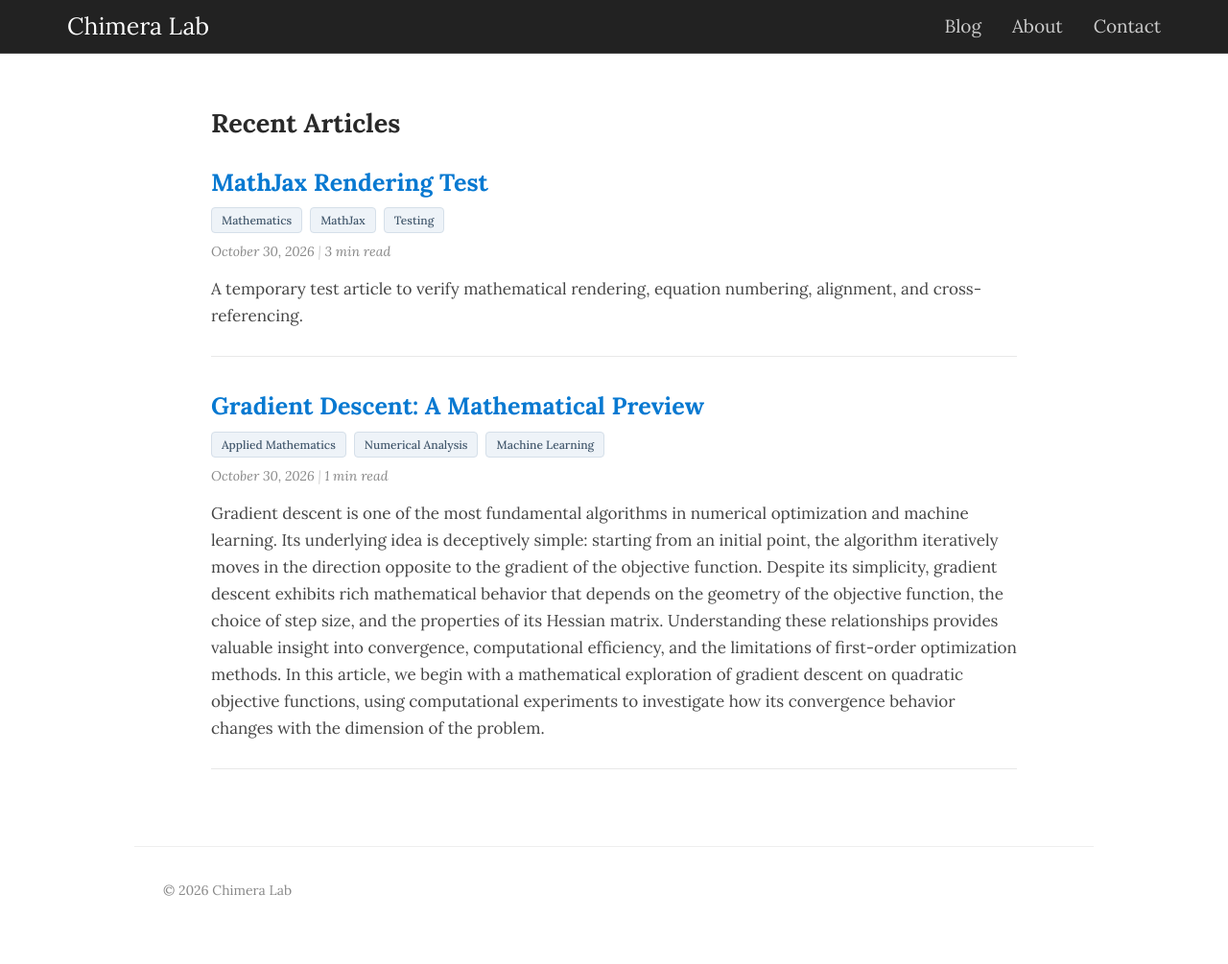
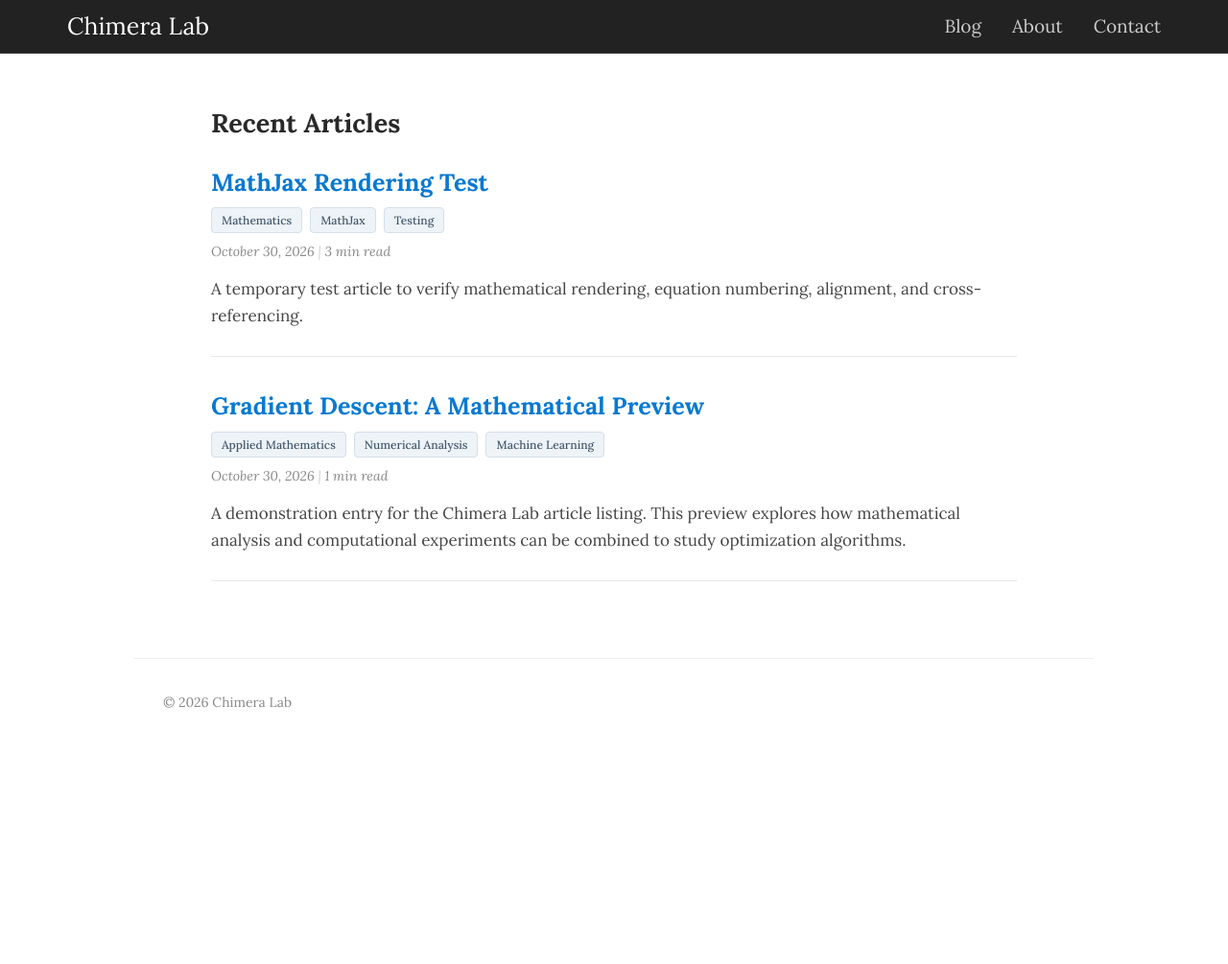
Before and after one commit to chimeralab314/chimeralab314.github.io, a Jekyll site: the page built from index.md, in a window 1280 px wide. Shown: the whole page at 96% size. Built offline with Jekyll 4.4.1, drawn with Linux system fonts in a browser that asks for light colours; a script that is not in the unit is left out; after the commit the page ends 900 px from its top, so only the background shows below that.

Commit message:
Revise excerpt for gradient descent preview post
Updated the excerpt to reflect a demonstration entry for the Chimera Lab article listing.

```diff
--- a/_posts/2026-10-30-gradient-descent-preview.md
+++ b/_posts/2026-10-30-gradient-descent-preview.md
@@ -4,7 +4,7 @@ title: "Gradient Descent: A Mathematical Preview"
 date: 2026-10-30
 categories: [Optimization]
 tags: [Applied Mathematics, Numerical Analysis, Machine Learning]
-excerpt: "Gradient descent is one of the most fundamental algorithms in numerical optimization and machine learning. Its underlying idea is deceptively simple: starting from an initial point, the algorithm iteratively moves in the direction opposite to the gradient of the objective function. Despite its simplicity, gradient descent exhibits rich mathematical behavior that depends on the geometry of the objective function, the choice of step size, and the properties of its Hessian matrix. Understanding these relationships provides valuable insight into convergence, computational efficiency, and the limitations of first-order optimization methods. In this article, we begin with a mathematical exploration of gradient descent on quadratic objective functions, using computational experiments to investigate how its convergence behavior changes with the dimension of the problem."
+excerpt: "A demonstration entry for the Chimera Lab article listing. This preview explores how mathematical analysis and computational experiments can be combined to study optimization algorithms."
 ---
 
 This is a temporary demonstration post used to develop the Chimera Lab website.
```
